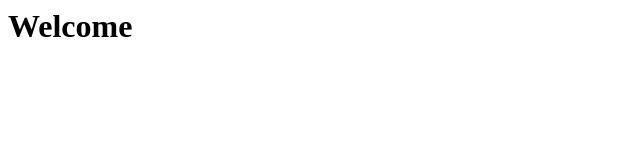
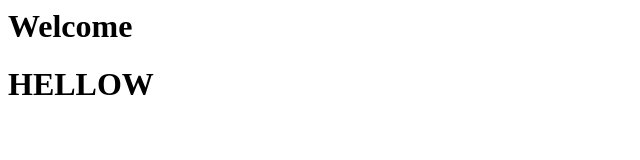
Before and after one commit to mkrazi/projectrepo, a plain HTML site: page index.html in a window 1280 px wide. Shown: the whole page, without its empty margins (0-640 px from the left). Drawn offline with Linux system fonts and the light colour scheme.

Commit message:
File modified

```diff
--- a/index.html
+++ b/index.html
@@ -1,5 +1,6 @@
 <html>
 <body>
 <h1>Welcome</h1>
+<h1>HELLOW</h1>
 </body>
 </html>
```
